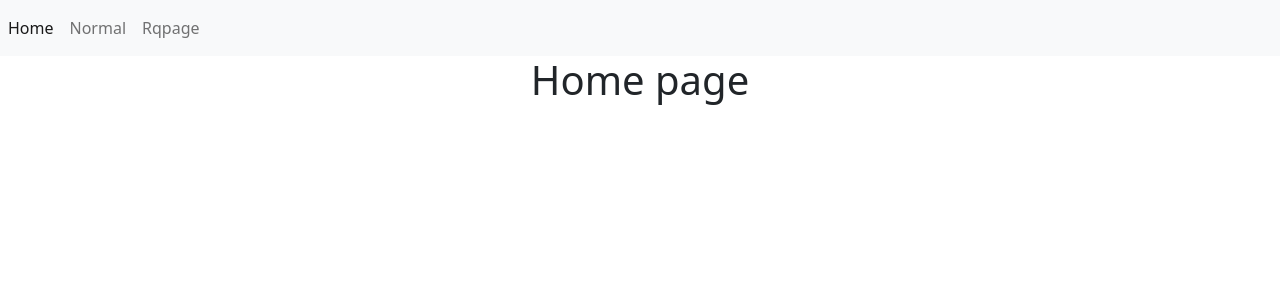
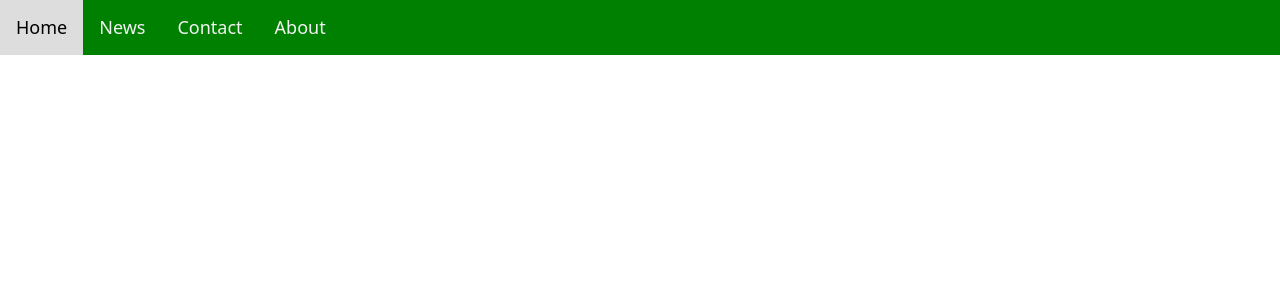
Before and after one commit to ankitupadhyay889/ReacttypescriptTask, a React (Create React App) app in the folder SimpleReact/: page / in a window 1280 px wide. Shown: the top 300 px of the page. Built offline with nearby package versions, Linux system fonts and the light colour scheme.

Commit message:
cachinginreact

```diff
--- a/SimpleReact/db.json
+++ b/SimpleReact/db.json
@@ -2,15 +2,15 @@
     "superheroes":[
         {
             "id": 1,
-            "name": "BatMan"
+            "name": "Bat-Man"
         },
         {
             "id": 2,
-            "name": "SuperMan"
+            "name": "Super-Man"
         },
         {
             "id": 3,
-            "name": "SpiderMan"
+            "name": "Spider-Man"
         }
     ]
 }
--- a/SimpleReact/src/App.js
+++ b/SimpleReact/src/App.js
@@ -11,7 +11,7 @@ import {QueryClientProvider , QueryClient} from "react-query";
 const quClient = new QueryClient()
 const App = () => {
   return (
-    <div className='App'>
+    <div className="App">
       <QueryClientProvider client={quClient}>
         <Link />
         <Routes>
--- a/SimpleReact/src/Query/Home.js
+++ b/SimpleReact/src/Query/Home.js
@@ -3,7 +3,7 @@ import React from 'react';
 const Home = () => {
     return (
         <div>
-            <h1>Home page</h1>
+            <h1>Home Page</h1>
         </div>
     );
 };
--- a/SimpleReact/src/Query/Link.js
+++ b/SimpleReact/src/Query/Link.js
@@ -8,13 +8,13 @@ const Linkin = () => {
                 <div className="collapse navbar-collapse" id="navbarSupportedContent">
                     <ul className="navbar-nav ml-auto">
                     <li className="nav-item active">
-                        <NavLink className="nav-link" to="/">Home</NavLink>
+                        <NavLink className="nav-link" to="/"> Home </NavLink>
                     </li>
                     <li className="nav-item active">
-                        <NavLink className="nav-link" to="/normal">Normal</NavLink>
+                        <NavLink className="nav-link" to="/normal"> Normal </NavLink>
                     </li>
                     <li className="nav-item active">
-                        <NavLink className="nav-link" to="/rqpage">Rqpage</NavLink>
+                        <NavLink className="nav-link" to="/rqpage"> Rqpage </NavLink>
                     </li>
                     </ul>
                 </div>
--- a/SimpleReact/src/Query/Normalpage.js
+++ b/SimpleReact/src/Query/Normalpage.js
@@ -35,7 +35,7 @@ const Normalpage = () => {
             {
                 data.map((hero) =>{
                     return(
-                        <div key={hero.id}> {hero.id} {hero.name} </div>
+                        <div key={hero.id}>{hero.id} {hero.name}</div>
                     )
                 })
             }
--- a/SimpleReact/src/Query/Rqpage.js
+++ b/SimpleReact/src/Query/Rqpage.js
@@ -13,7 +13,6 @@ const Rqpage = () => {
             <h2>Loading....</h2>
         )
     }
-
     if(isError){
         return(
             <h2> {error.message} </h2>
--- /dev/null
+++ b/SimpleReact/src/Styling/Call.js
@@ -0,0 +1,12 @@
+import React from 'react';
+import Navv from './Navv';
+
+const Call = () => {
+    return (
+        <div>
+            <Navv/>
+        </div>
+    );
+};
+
+export default Call;
--- /dev/null
+++ b/SimpleReact/src/Styling/Navv.js
@@ -0,0 +1,15 @@
+import React from 'react';
+import "./Styl.css";
+
+const Navv = () => {
+    return (
+        <div class="topnav" id="myTopnav">
+            <a href="#home" class="active">Home</a>
+            <a href="#news">News</a>
+            <a href="#contact">Contact</a>
+            <a href="#about">About</a>
+        </div>
+    );
+};
+
+export default Navv;
--- /dev/null
+++ b/SimpleReact/src/Styling/Styl.css
@@ -0,0 +1,41 @@
+.topnav {
+    background-color: green;
+    overflow: hidden;
+}
+
+.topnav a {
+  float: left;
+  display: block;
+  color: #f2f2f2;
+  text-align: center;
+  padding: 14px 16px;
+  text-decoration: none;
+  font-size: 18px;
+}
+
+.topnav a:hover {
+  background-color: #ddd;
+  color: black;
+}
+
+@media screen and (max-width: 600px) {
+  .topnav a:not(:first-child) {display: none;}
+  .topnav a.icon {
+    float: right;
+    display: block;
+  }
+}
+
+@media screen and (max-width: 600px) {
+  .topnav.responsive {position: relative;}
+  .topnav.responsive a.icon {
+    position: absolute;
+    right: 0;
+    top: 0;
+  }
+  .topnav.responsive a {
+    float: none;
+    display: block;
+    text-align: left;
+  }
+}
--- a/SimpleReact/src/index.js
+++ b/SimpleReact/src/index.js
@@ -1,7 +1,9 @@
 import React from 'react';
 import ReactDOM from 'react-dom';
 import './index.css';
-import App from './App';
+// import App from './App';
 import 'bootstrap/dist/css/bootstrap.min.css';
 import {BrowserRouter} from 'react-router-dom';
-ReactDOM.render(<BrowserRouter><App /></BrowserRouter> ,document.getElementById('root'));
+import Call from './Styling/Call';
+
+ReactDOM.render(<BrowserRouter><Call /></BrowserRouter> ,document.getElementById('root'));
```
